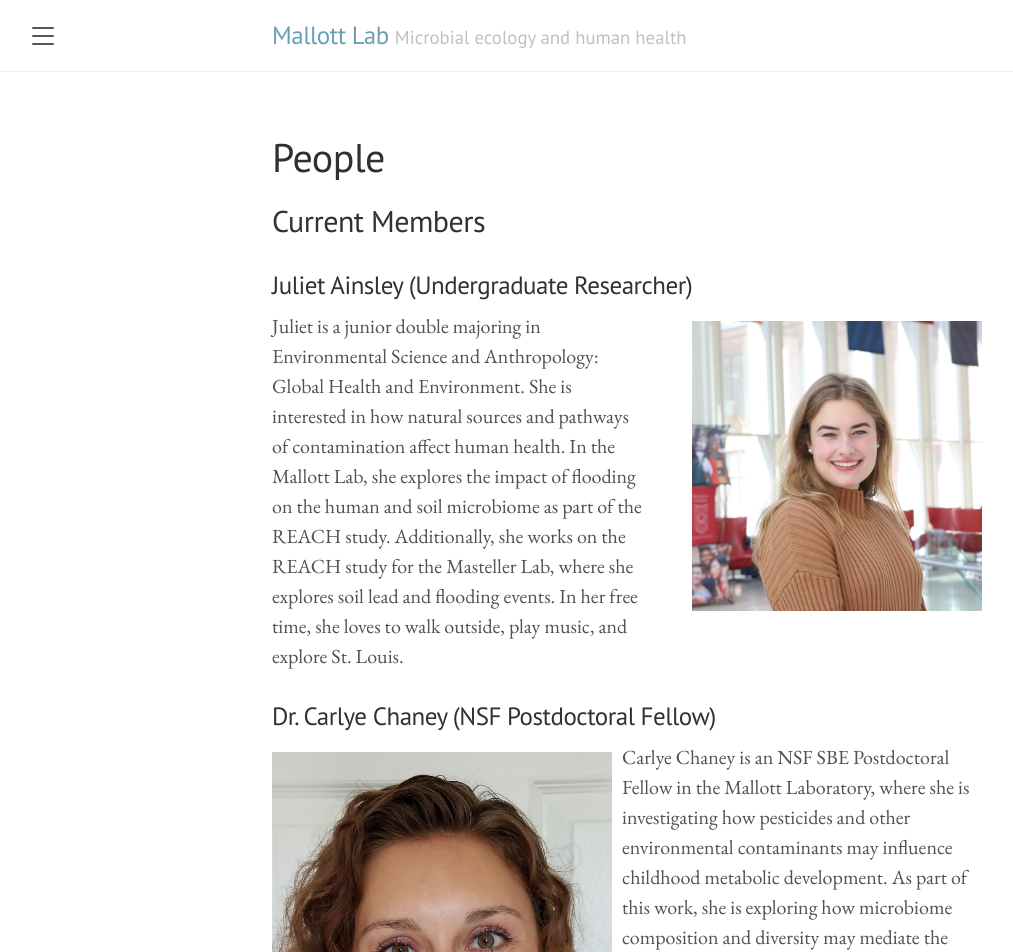
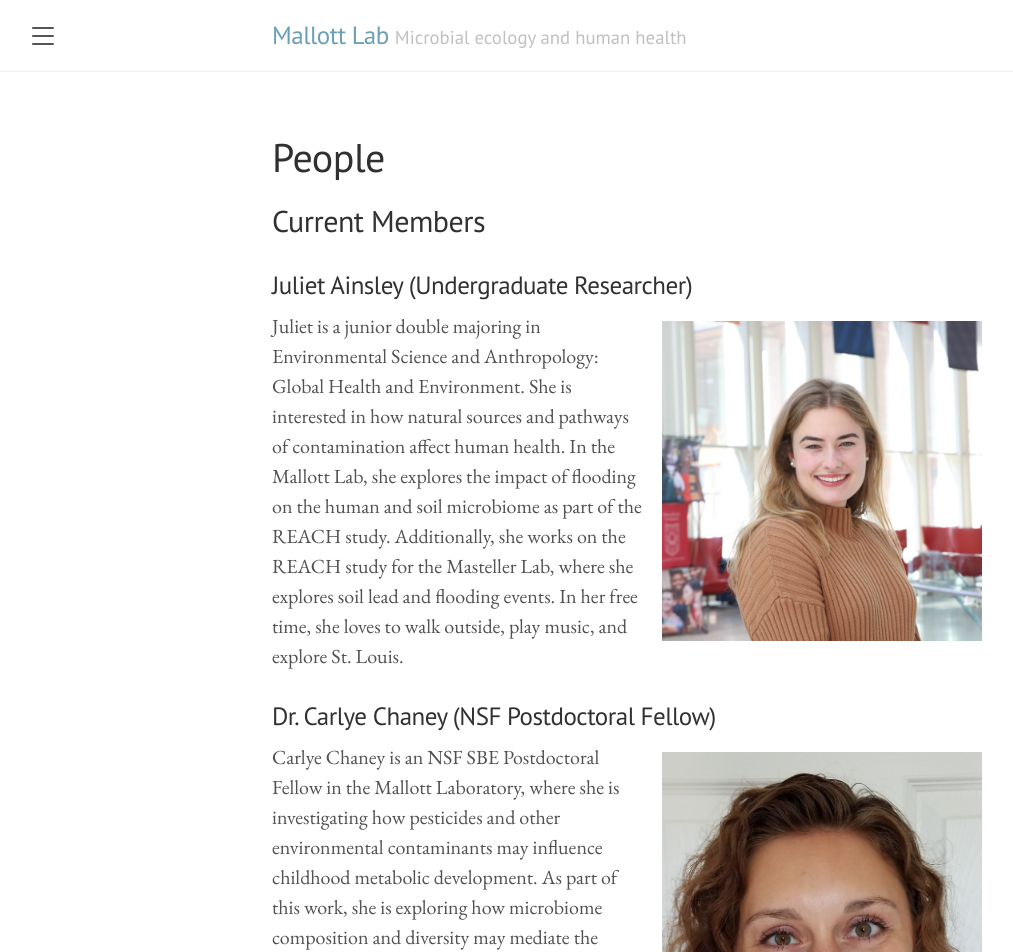
Before and after one commit to Mallott-Lab/Mallott-Lab.github.io, a Jekyll site: the page built from people.md, in a window 1280 px wide. Shown: the top 952 px of the page, without its empty margins (8-1021 px from the left). Built offline with Jekyll 4.4.1, drawn with Linux system fonts in a browser that asks for light colours.

Commit message:
Update people.md

```diff
--- a/people.md
+++ b/people.md
@@ -5,20 +5,20 @@ title: People
 ## Current Members
 
 ### Juliet Ainsley (Undergraduate Researcher)
-<img src="/images/Headshot- Juliet Ainsley.jpeg" alt="Professional headshot of Juliet Ainsley" width=350 style="float:right; padding: 10px 10px 0px 50px">
+<img src="/images/Headshot- Juliet Ainsley.jpeg" alt="Professional headshot of Juliet Ainsley" width=350 style="float:right; padding: 10px 10px 0px 20px">
 Juliet is a junior double majoring in Environmental Science and Anthropology: Global Health and Environment. She is interested in how natural sources and pathways of contamination affect human health. In the Mallott Lab, she explores the impact of flooding on the human and soil microbiome as part of the REACH study. Additionally, she works on the REACH study for the Masteller Lab, where she explores soil lead and flooding events. In her free time, she loves to walk outside, play music, and explore St. Louis.
 
 
 ### Dr. Carlye Chaney (NSF Postdoctoral Fellow)
-<img src="/images/Chaney Headshot.jpg" alt="Professional headshot of Carlye Chaney" width=350 style="float:left; padding: 10px 10px 50px 0px">
+<img src="/images/Chaney Headshot.jpg" alt="Professional headshot of Carlye Chaney" width=350 style="float:right; padding: 10px 10px 0px 20px">
 Carlye Chaney is an NSF SBE Postdoctoral Fellow in the Mallott Laboratory, where she is investigating how pesticides and other environmental contaminants may influence childhood metabolic development. As part of this work, she is exploring how microbiome composition and diversity may mediate the relationship between environmental exposures and thyroid function. Carlye received her PhD in Anthropology from Yale University in 2023, and her PhD research investigated the experiences and biological consequences of exposure to environmental contaminants among mothers and infants from Namqom, Formosa, Argentina, and New Haven, Connecticut. When not in the lab, Carlye enjoys crocheting, running, and reading fantasy / science fiction novels.
 
 ### Dr. Benjamin Gombash (Postdoctoral Research Associate)
-<img src="/images/IMG_3733.jpg" alt="Picture of Ben Gombash watching a long-tailed macaque" width=350 style="float:left; padding: 10px 10px 50px 0px">Benjamin Gombash is a Postdoctoral Research Associate in the Mallott Lab where he is investigating nonhuman primate microbiomes. Ben has bachelor’s degrees in Anthropology and Wildlife Science from the Ohio State University (2012), a master’s in Primate Behavior from Central Washington University (2016), a master’s in Applied and Computation, Mathematics and Statistics (2022) and a PhD in Biology (2023) from the University of Notre Dame. Ben’s PhD research was focused on the microbiomes of long-tailed macaques and how they are impacted by anthropogenic changes to the host’s diet and external environment. In his free time Ben enjoys reading, hiking, and playing boardgames with friends.
+<img src="/images/IMG_3733.jpg" alt="Picture of Ben Gombash watching a long-tailed macaque" width=350 style="float:right; padding: 10px 10px 0px 20px">Benjamin Gombash is a Postdoctoral Research Associate in the Mallott Lab where he is investigating nonhuman primate microbiomes. Ben has bachelor’s degrees in Anthropology and Wildlife Science from the Ohio State University (2012), a master’s in Primate Behavior from Central Washington University (2016), a master’s in Applied and Computation, Mathematics and Statistics (2022) and a PhD in Biology (2023) from the University of Notre Dame. Ben’s PhD research was focused on the microbiomes of long-tailed macaques and how they are impacted by anthropogenic changes to the host’s diet and external environment. In his free time Ben enjoys reading, hiking, and playing boardgames with friends.
 
 
 ### Kiersten Grathwohl (Lab Manager)
-<img src="/images/Grathwohl_Kiersten.jpg" alt="Professional headshot of Kiersten Grathwohl" width=350 style="float:left; padding: 10px 10px 50px 0px">
+<img src="/images/Grathwohl_Kiersten.jpg" alt="Professional headshot of Kiersten Grathwohl" width=350 style="float:right; padding: 10px 10px 0px 20px">
 Kiersten is the Lab Manager for the Mallott Lab. She majored in Animal Science at the University of Illinois at Urbana-Champaign (2018) and has a Master’s degree in Biology from Murray State University (2020). While in school, she completed research projects on anthropogenic disturbance effects on mantled howler monkeys, and completed her thesis research on the effect of invasive species on the stress response in native, freshwater mussels. In the lab, Kiersten maintains lab organization and assists with different research projects. In her free time, she enjoys reading, hiking, and finding new recipes to cook.
 
 ### David Hernandez (DBBS/EEB Graduate Student)
@@ -26,21 +26,21 @@ Kiersten is the Lab Manager for the Mallott Lab. She majored in Animal Science a
 ### Leena Kwak (Undergraduate Researcher)
 
 ### Dr. Liz Mallott (PI)
-<img src="/images/lizphoto.jpg" alt="Picture of Liz Mallott watching monkeys in a forest" width=350 style="float:left; padding: 10px 10px 50px 0px">
+<img src="/images/lizphoto.jpg" alt="Picture of Liz Mallott watching monkeys in a forest" width=350 style="float:right; padding: 10px 10px 0px 20px">
 Liz is interested in understanding host-associated microbiome variation within and between species. Liz majored in both Biology and Music at Grinnell College (2006) and has a PhD in Anthropology from the University of Illinois at Urbana-Champaign (2016). She was a postdoc at Northwestern University, Dartmouth College, and Vanderbilt University before starting at WUSTL in 2022.
 mallott (at) wustl (dot) edu
 | [CV](data/CV-Mallott.pdf)
 | [GitHub](https://github.com/emallott)
 
 ### Dev Mukundan
-<img src="/images/IMG_3008.jpeg" alt="Picture of Dev standing in front of penguins in South Africa" width=350 style="float:left; padding: 10px 10px 50px 0px">
+<img src="/images/IMG_3008.jpeg" alt="Picture of Dev standing in front of penguins in South Africa" width=350 style="float:right; padding: 10px 10px 0px 20px">
 Dev is a senior majoring in Environmental Biology and minoring in Computer Science. He is interested in how the gut microbiome can be used as a proxy for health, especially across the human-animal-environment interface. In the lab, Dev is exploring parasite transmission between tamarin monkeys and their insect prey. Outside of the lab, Dev enjoys watching movies, hiking, and cooking for friends.
 
 
 ### Jennifer Ong (Undergraduate Researcher)
 
 ### Taz Rosenfeld (DBBS/EEB Rotation Student)
-<img src="/images/Taz_thalassinus_LaLibertad_adult.jpg" alt="Picture of Taz holding a stick with a palm pit viper wrapped around it" width=350 style="float:left; padding: 10px 10px 50px 0px">
+<img src="/images/Taz_thalassinus_LaLibertad_adult.jpg" alt="Picture of Taz holding a stick with a palm pit viper wrapped around it" width=350 style="float:right; padding: 10px 10px 0px 20px">
 Taz Rosenfeld is a PhD student in the Ecology and Evolutionary Biology program at WashU. In a microbiome context, he is interested in how symbionts might enable adaptive radiation in their hosts by providing access to new ecological resources; more broadly, he is fascinated by the interplay of contingency and determinism in shaping the evolutionary fates of lineages. In the Mallott Lab, he is currently studying the microbiomes of Caribbean anole species to assess the degree to which the parallel evolutionary patterns exhibited in lizard hosts extends to their symbiont communities. Taz received his bachelor’s from Yale University in Earth and Planetary Sciences and his master’s from Harvard University in Science Education. He splits his free time between chasing down the world’s amphibian and reptile species and singing/screaming in his environmental emo band, Half Inch Hero.
 
 ## Lab Alumni
```
